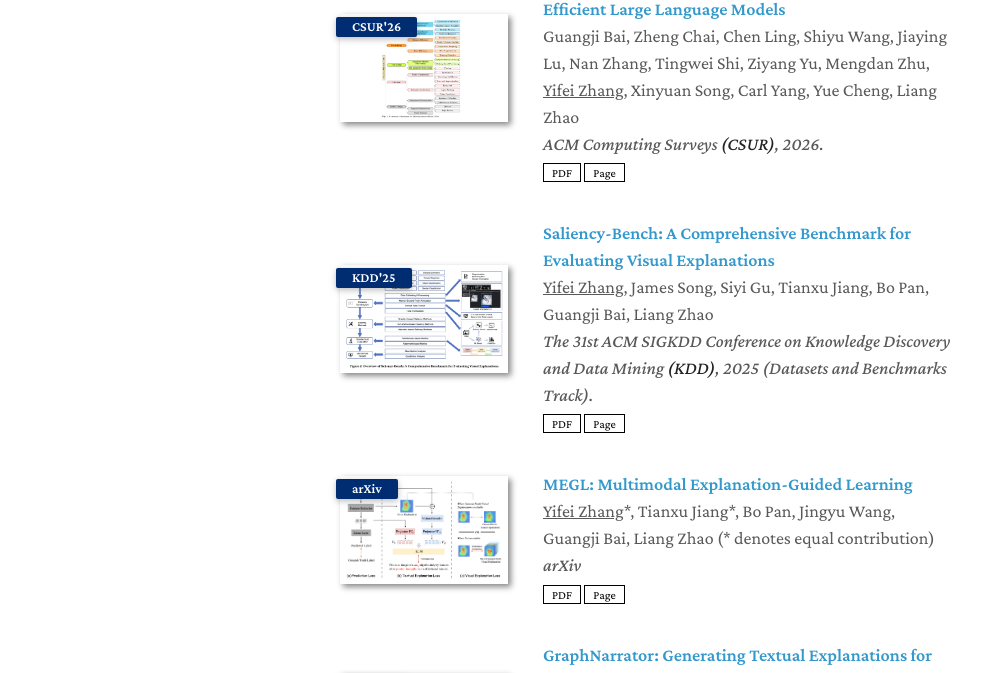
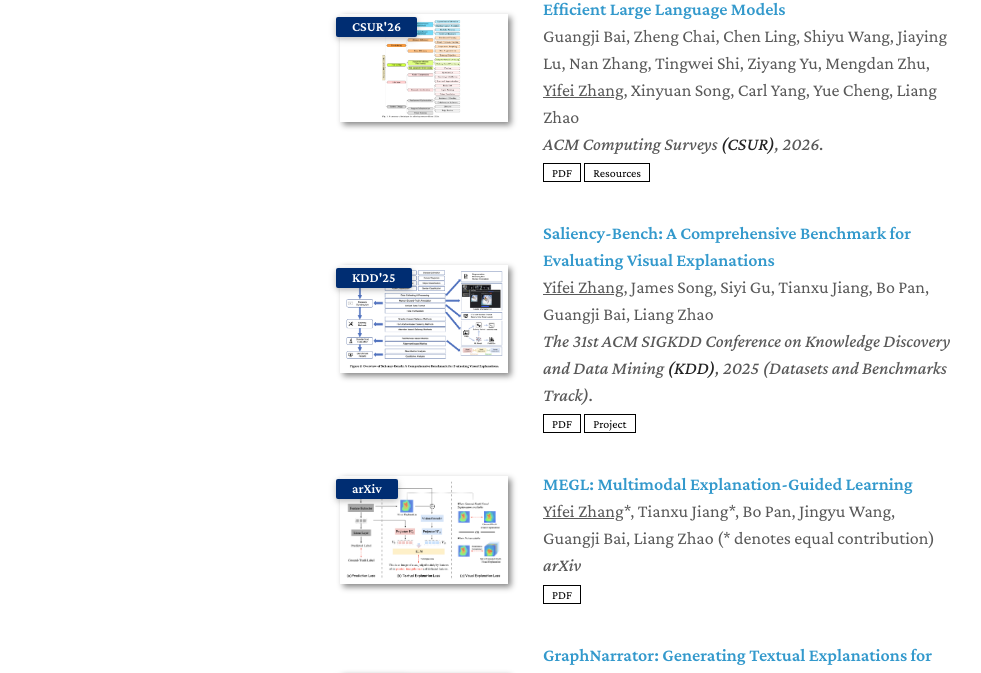
Before and after one commit to yifeizhangcs/yifeizhangcs.github.io, a Jekyll site: the page built from index.md, in a window 1280 px wide and 1400 px high, scrolled down 1901 px. Shown: the part 597-1270 px from the top of the window, without its empty margins (150-1131 px from the left). Built offline with Jekyll 4.4.1, drawn with Linux system fonts in a browser that asks for light colours; nearby versions of some CDN libraries; a style sheet for code colours, icons or effects is not loaded; our own code applies the rules of GitHub Pages for plain Markdown files; some of the changed text lies outside the part shown.

Commit message:
Distinguish publication project, code, and resource links

```diff
--- a/_includes/publications.md
+++ b/_includes/publications.md
@@ -32,6 +32,12 @@
       {% if link.code %}
       <a href="{{ link.code }}" class="btn btn-sm z-depth-0" role="button" target="_blank" rel="noopener" style="font-size:12px;">Code</a>
       {% endif %}
+      {% if link.project %}
+      <a href="{{ link.project }}" class="btn btn-sm z-depth-0" role="button" target="_blank" rel="noopener" style="font-size:12px;">Project</a>
+      {% endif %}
+      {% if link.resources %}
+      <a href="{{ link.resources }}" class="btn btn-sm z-depth-0" role="button" target="_blank" rel="noopener" style="font-size:12px;">Resources</a>
+      {% endif %}
       {% if link.page %}
       <a href="{{ link.page }}" class="btn btn-sm z-depth-0" role="button" target="_blank" rel="noopener" style="font-size:12px;">Page</a>
       {% endif %}
```
Also changed, not shown: _data/publications.yml (+4 -5 lines).
